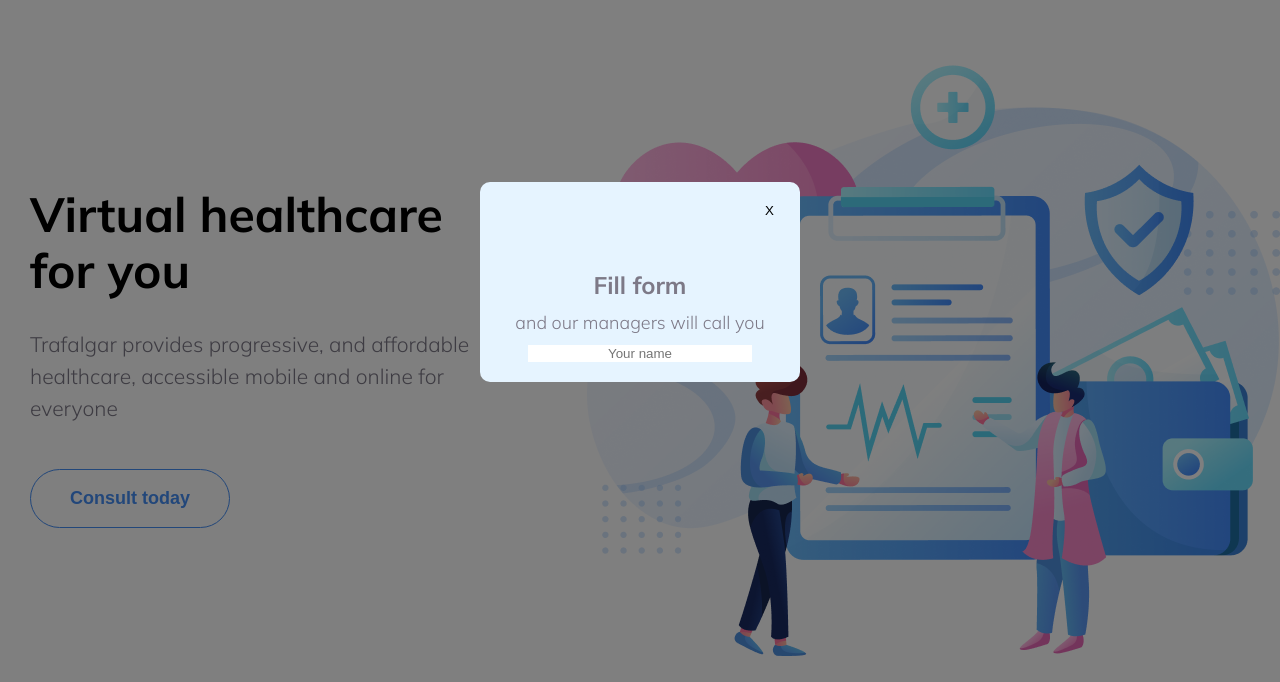
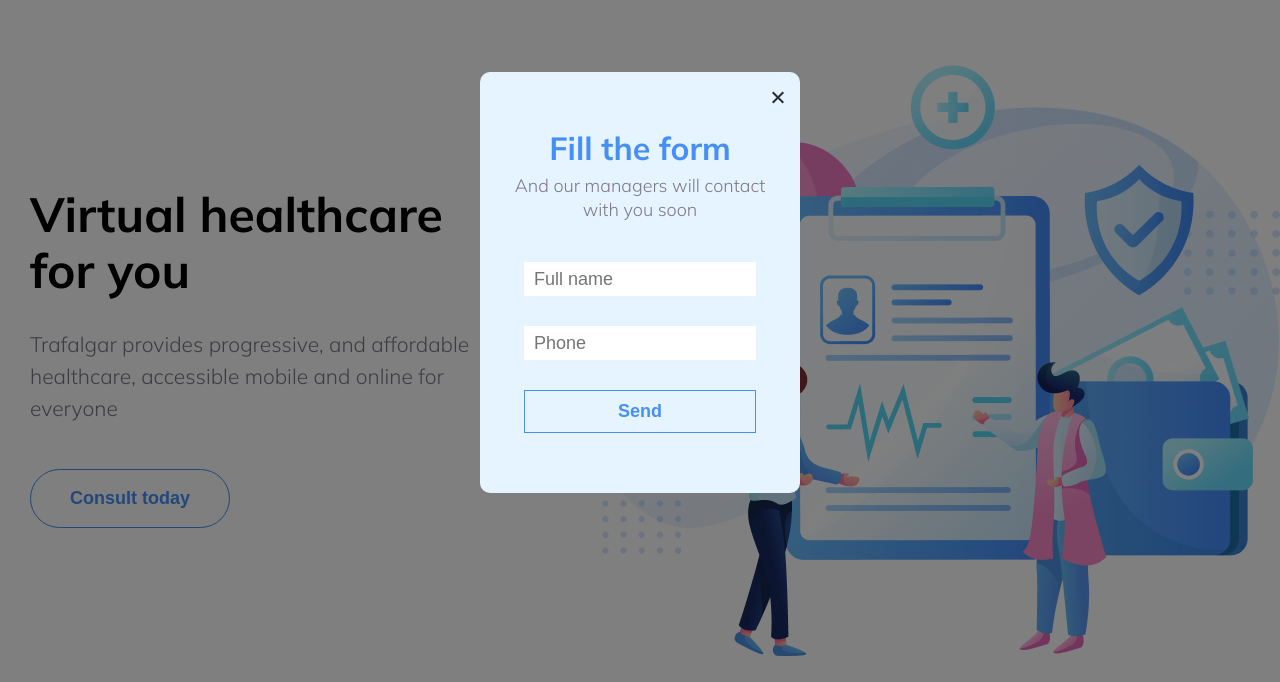
Before and after one commit to htmlcsscourse/htmlcsscource.github.io, a plain HTML site: page trafalgar/index.html in a window 1280 px wide. Both pictures are taken after a click on the button "Consult today". Shown: the part 118-800 px from the top of the page. Drawn offline with nearby package versions, Linux system fonts and the light colour scheme.

Commit message:
Added modal form for Consult today button

```diff
--- a/trafalgar/js/script.js
+++ b/trafalgar/js/script.js
@@ -26,47 +26,104 @@ function scrollFunction() {
     }
 }
 
-// Consult today button
+// Modal window for [Consult today] button
 const btnConsultToday = document.querySelector('.header__consult-btn');
 btnConsultToday.addEventListener('click', function () {
-    let modalBackground = document.createElement('div');
-    modalBackground.setAttribute("style", "display: block; position: fixed; z-index: 1; left: 0; top: 0; width: 100%; height: 100%; background-color: rgba(0, 0, 0, 0.5);");
 
-    let modal = document.createElement('div');
-    modal.setAttribute("style", "display: grid; padding: 20px; border-radius: 10px; position: fixed; z-index: 2; left: 50%; transform: translate(-50%, -50%); top: 50%; width: 320px; background-color: rgb(230, 244, 255);");
+    // Wrapper
+    let wrapper = document.createElement('div');
+    wrapper.classList.add('consult-wrapper');
 
-    let closeButton = document.createElement('button');
-    closeButton.textContent = 'X';
-    closeButton.setAttribute("style", "justify-self: flex-end; background-color: transparent; border: none; outline: none; cursor: pointer; margin-bottom: 50px");
-    closeButton.addEventListener('click', function(){
-        modal.style.display = "none";
-        modalBackground.style.display = "none";
+    // Form
+    let form = document.createElement('form');
+    form.classList.add('consult');
+
+    // Close button
+    let closeButton = document.createElement('div');
+    closeButton.classList.add('consult__close-btn');
+    closeButton.addEventListener('click', function () {
+        document.body.removeChild(wrapper);
         document.body.style.overflowY = "auto";
     });
 
+    // Title
     let title = document.createElement('h3');
-    title.innerText = "Fill form";
-    title.setAttribute("style", "text-align: center; margin-bottom: 10px; font-size: 24px; line-height: 32px; font-family: Mulish; font-weight: bold");
+    title.classList.add('consult__title');
+    title.innerText = "Fill the form";
 
+    // Text
     let text = document.createElement('p');
-    text.innerText = "and our managers will call you";
-    text.setAttribute("style", "text-align: center; margin-bottom: 10px; font-size: 18px; line-height: 24px; font-family: Mulish");
+    text.classList.add('consult__text');
+    text.innerText = "And our managers will contact with you soon";
+
+    // Name input
+    let userName = document.createElement('div');
+    userName.classList.add('consult__name');
 
     let inputName = document.createElement('input');
+    inputName.classList.add('consult__name-input');
     inputName.type = "text";
     inputName.name = "name";
-    inputName.placeholder = "Your name";
-    inputName.setAttribute("style", "border: none; outline: none; text-align: center; justify-self: center; width: 80%");
+    inputName.id = "name";
+    inputName.placeholder = "Full name";
 
+    let labelName = document.createElement('label');
+    labelName.classList.add('consult__name-label');
+    labelName.htmlFor = "name";
+    labelName.innerText = "Full name";
 
+    let validationName = document.createElement('span');
+    validationName.classList.add('consult__name--validation');
+    validationName.innerText = "Invalid name";
 
+    userName.appendChild(inputName);
+    userName.appendChild(labelName);
+    userName.appendChild(validationName);
 
-    modal.appendChild(closeButton);
-    modal.appendChild(title);
-    modal.appendChild(text);
-    modal.appendChild(inputName);
-    document.body.appendChild(modal);
-    document.body.appendChild(modalBackground);
+    // Phone input
+    let userPhone = document.createElement('div');
+    userPhone.classList.add('consult__phone');
+
+    let inputPhone = document.createElement('input');
+    inputPhone.classList.add('consult__phone-input');
+    inputPhone.type = "tel";
+    inputPhone.name = "phone";
+    inputPhone.id = "phone";
+    inputPhone.placeholder = "Phone";
+
+    let labelPhone = document.createElement('label');
+    labelPhone.classList.add('consult__phone-label');
+    labelPhone.htmlFor = "phone";
+    labelPhone.innerText = "Phone";
+
+    userPhone.appendChild(inputPhone);
+    userPhone.appendChild(labelPhone);
+
+    // Submit button
+    let submitBtn = document.createElement('button');
+    submitBtn.classList.add('consult__submit');
+    submitBtn.type = "submit";
+    submitBtn.innerText = "Send";
+    submitBtn.addEventListener('click', function () {
+        let name = document.querySelector('.consult__name-input')?.value;
+        let phone = document.querySelector('.consult__phone-input')?.value;
+
+        alert("Name: " + name + " Phone: " + phone);
+    });
+
+    // Append all to form
+    form.appendChild(closeButton);
+    form.appendChild(title);
+    form.appendChild(text);
+    form.appendChild(userName);
+    form.appendChild(userPhone);
+    form.appendChild(submitBtn);
+
+    // Append modal window to wrapper
+    wrapper.appendChild(form);
+
+    // Append wrapper to body
+    document.body.appendChild(wrapper);
     document.body.style.overflowY = "hidden";
 });
 
--- /dev/null
+++ b/trafalgar/scss/_consultModalBox.scss
@@ -0,0 +1,126 @@
+.consult-wrapper {
+    display: flex;
+    justify-content: center;
+    align-items: center;
+
+    position: fixed;
+    top: 0;
+    height: 100%;
+    width: 100%;
+    background-color: rgba(0,0,0,.5);
+}
+
+.consult {
+    display: flex;
+    flex-direction: column;
+    align-items: center;
+
+    position: relative;
+    width: 320px;
+    padding: 60px 15px;
+    font-family: $accent-font;
+    text-align: center;
+    border-radius: 10px;
+    background-color: rgb(230, 244, 255);
+    z-index: 2;
+
+    &__close-btn {
+        position: absolute;
+        top: 18px;
+        right: 15px;
+        width: 15px;
+        height: 15px;
+        cursor: pointer;
+
+        &:hover::before,
+        &:hover::after {
+            background-color: rgb(255, 112, 200);
+        }
+
+        &::before {
+            @extend %close-line;
+            transform: rotate(45deg);
+        }
+
+        &::after {
+            @extend %close-line;
+            transform: rotate(-45deg);
+        }
+    }
+
+    &__title {
+        font-size: 32px;
+        font-weight: 800;
+        color: #458ff6;
+        margin-bottom: 10px;
+    }
+
+    &__text {
+        font-size: 18px;
+        line-height: 24px;
+        margin-bottom: 40px;
+    }
+
+
+    &__name,
+    &__phone {
+        width: 100%;
+        position: relative;
+    }
+
+    &__name {
+        &-label {
+            @extend %consult-label;
+            left: 30px;
+            top: -20px;
+        }
+
+        &-input {
+            @extend %consult-input;
+            margin-bottom: 30px;
+        }
+
+        &--validation {
+            opacity: 0;
+            position: absolute;
+            // color: red;
+            // font-size: 14px;
+            // top: -17px;
+            // right: 30px;
+        }
+
+        &-input:placeholder-shown + &-label {
+            opacity: 0;
+            top: -10px;
+        }
+    }
+
+    &__phone {
+        &-label {
+            @extend %consult-label;
+            left: 30px;
+            top: -20px;
+        }
+
+        &-input {
+            @extend %consult-input;
+        }
+
+        &-input:placeholder-shown + &-label {
+            opacity: 0;
+            top: -10px;
+        }
+    }
+
+    &__submit {
+        @extend %button;
+        width: 80%;
+        margin-top: 30px;
+        padding: 10px 30px;
+        border-radius: 0%;
+
+        &:hover {
+            @extend %button-hover;
+        }
+    }
+}
--- a/trafalgar/scss/_extends.scss
+++ b/trafalgar/scss/_extends.scss
@@ -10,7 +10,6 @@
     background-color: transparent;
     outline: none;
     cursor: pointer;
-
     transition: all .3s;
 }
 
@@ -18,3 +17,32 @@
     background-color: $btn-color;
     color: #fff;
 }
+
+%close-line {
+    content: '';
+    position: absolute;
+    right: 6px;
+    display: inline-block;
+    height: 15px;
+    width: 2px;
+    background-color: #272e32;
+    transition: background-color .3s;
+}
+
+%consult-input {
+    outline: none;
+    border: none;
+    justify-self: center;
+    width: 80%;
+    line-height: 24px;
+    font-size: 18px;
+    padding: 5px 10px;
+
+
+}
+
+%consult-label {
+    position: absolute;
+    opacity: 1;
+    transition: opacity .3s, top .5s;
+}
--- a/trafalgar/scss/style.scss
+++ b/trafalgar/scss/style.scss
@@ -1,5 +1,6 @@
 @import "vars";
 @import "extends";
+@import "consultModalBox";
 
 * {
     box-sizing: border-box;
```
Also changed, not shown: trafalgar/index.html (+6 -20 lines), trafalgar/css/style.css.
